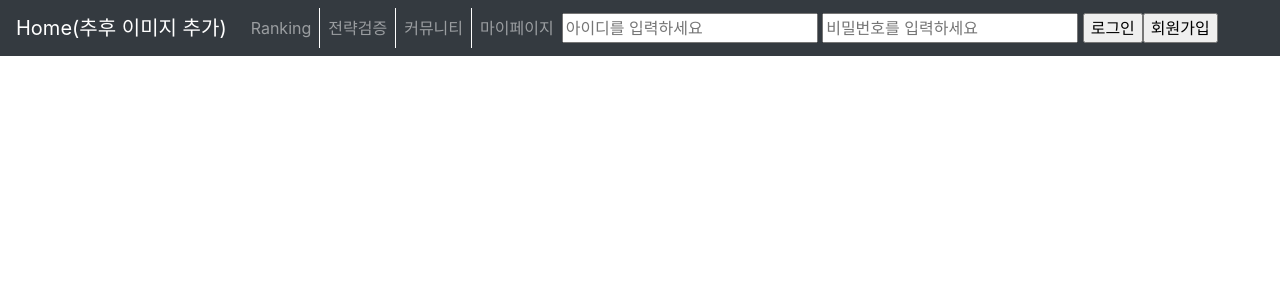
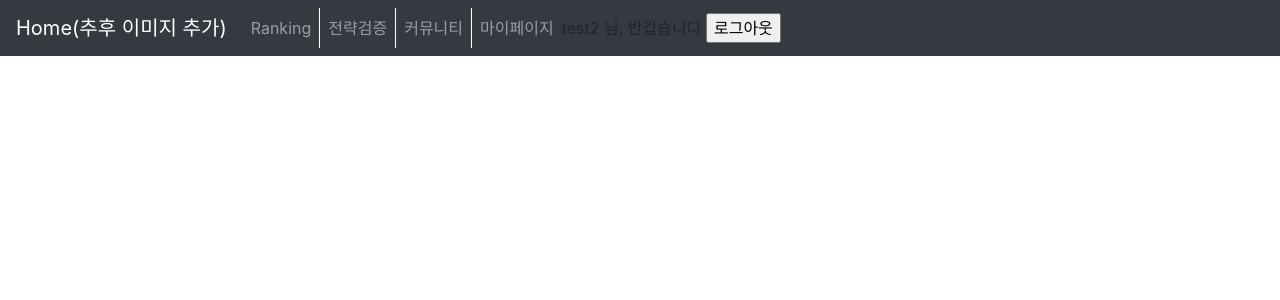
Before and after one commit to kimtaewoo90/LeadUp_Server, a Flask app: page / in a window 1280 px wide. Shown: the top 300 px of the page. Run offline with Flask 2, Linux system fonts and the light colour scheme; a user stored in the database is signed in; some libraries are stand-ins or nearby versions.

Commit message:
for share

```diff
--- a/app.py
+++ b/app.py
@@ -34,6 +34,10 @@ def login():
             flash("존재하지 않는 유저입니다. 가입을 부탁드립니다.")
             return render_template('home.html')
 
+        if user_pw != user_info.user_pw[0]:
+            flash("비밀번호가 다릅니다. 다시 시도해주세요")
+            return render_template('home.html')
+
         elif len(user_info) == 1:
             # check pw
             if user_pw == user_info.user_pw[0]:
@@ -42,6 +46,17 @@ def login():
 
                 return render_template('home.html')
 
+
+@app.route("/logout", methods=["POST","GET"])
+def logout():
+    if request.method == "POST":
+        session['logged_in'] = False
+        session.pop('username')
+
+        return render_template('home.html')
+
+    else:
+        return render_template('home.html')
 
 
 
--- a/templates/layout.html
+++ b/templates/layout.html
@@ -38,16 +38,25 @@
             </li>
         </ul>
 
+
         <!--TODO: 오른쪽으로 옮기기-->
+        {% if session['logged_in'] %}
+        <form class="block-inline navbar-form navbar-right" action="{{ url_for('logout') }}", method="POST">
+            <index>{{session['username']}} 님, 반갑습니다</index>
+            <input type="submit", value="로그아웃">
+        </form>
+
+        {% else %}
         <form class="block-inline navbar-form navbar-right" action="{{ url_for('login') }}", method="POST">
-            <input type="text" id="user_id", placeholder="아이디를 입력하세요">
-            <input type="text" id="user_id", placeholder="비밀번호를 입력하세요">
+            <input type="text" id="user_id" name="user_id", placeholder="아이디를 입력하세요">
+            <input type="text" id="user_pw" name="user_pw", placeholder="비밀번호를 입력하세요">
             <input type="submit", value="로그인">
         </form>
 
         <form class="block-inline navbar-form navbar-right" action="{{ url_for('register') }}", method="POST">
             <input type="submit", value="회원가입">
         </form>
+        {% endif %}
     </nav>
 
 
```
Also changed, not shown: templates/navbar.html (deleted).
